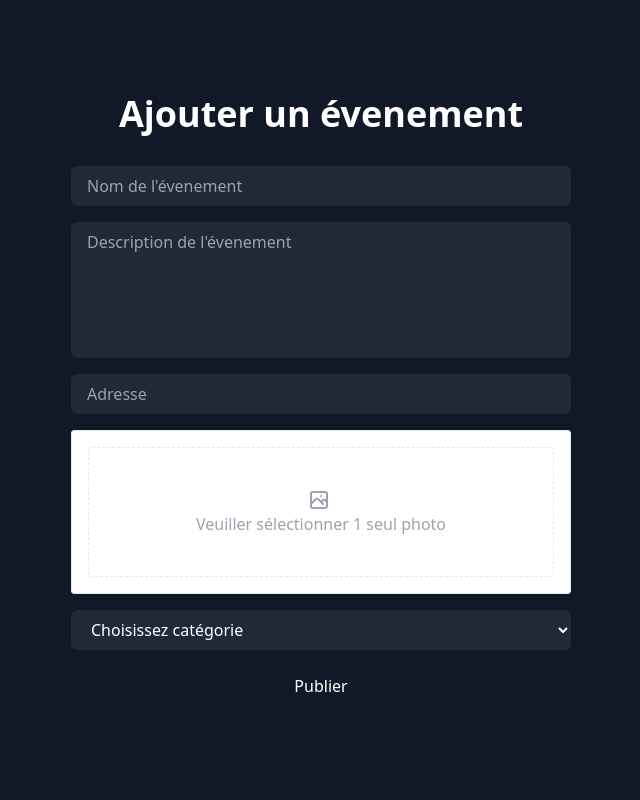
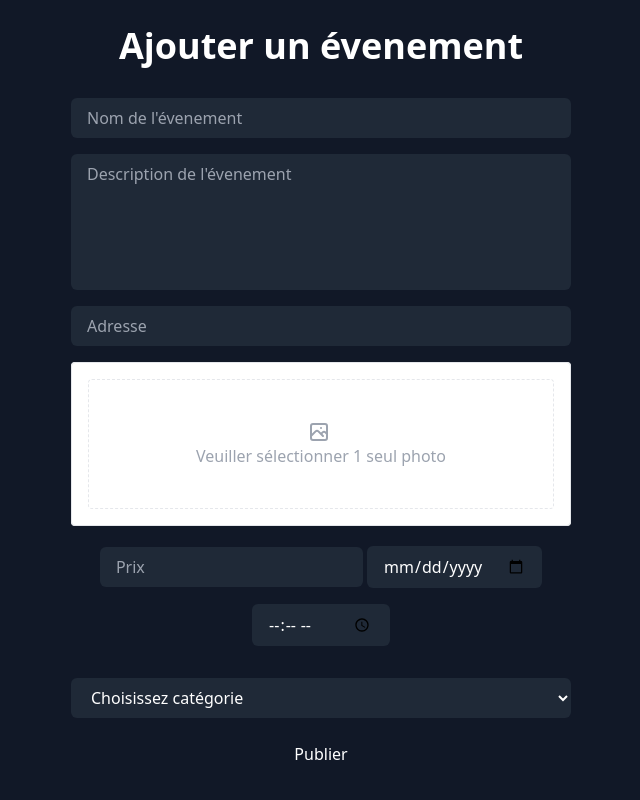
Before and after one commit to maxousql/bde_platform, a PHP site: template src/views/includes/add_events.php in a window 1280 px wide. Shown: the whole page, without its empty margins (319-959 px from the left). Run offline with PHP 8.4, Linux system fonts and the light colour scheme; the template is opened without the code that fills it: most values are stand-ins (such as "Sample title", 1, 10 or a date in 2020).

Commit message:
ajout de la date et du prix pour un event

```diff
--- a/src/views/includes/add_events.php
+++ b/src/views/includes/add_events.php
@@ -11,7 +11,7 @@
 
 <?php
 $DB_HOST = '127.0.0.1';
-$DB_NAME = 'bde_plateform';
+$DB_NAME = 'bde_platform';
 $DB_CHARSET = 'utf8mb4';
 $DB_USER = 'root';
 $DB_PASSWORD = '';
@@ -26,16 +26,24 @@
     $adresse = $_POST['adresse'];
     $photo_Event = $_POST['photo_Event'];
     $id_categorie = $_POST['id_categorie'];
+    $date_evenement = $_POST['date_evenement'];
+    $heure_evenement = $_POST['heure_evenement'];
+    $prix = $_POST['prix'];
+
+    // Combinez la date et l'heure dans un format de date MySQL
+    $date_event = $date_evenement . ' ' . $heure_evenement;
 
 
     try {
-        $stmt = $db->prepare("INSERT INTO event (nom_event, description_event, adresse, photo_Event, id_categorie) VALUES (:nom_event, :description_event, :adresse, :photo_Event, :id_categorie)");
+        $stmt = $db->prepare("INSERT INTO event (nom_event, description_event, adresse, photo_Event, prix, date_event, id_categorie) VALUES (:nom_event, :description_event, :adresse, :photo_Event, :prix, :date_event, :id_categorie)");
 
         $stmt->bindParam(':nom_event', $nom_event);
         $stmt->bindParam(':description_event', $description_event);
         $stmt->bindParam(':adresse', $adresse);
         $stmt->bindParam(':photo_Event', $photo_Event);
         $stmt->bindParam(':id_categorie', $id_categorie);
+        $stmt->bindParam(':date_event', $date_event);
+        $stmt->bindParam(':prix', $prix);
 
         // Exécuter la requête
         $stmt->execute();
@@ -179,6 +187,11 @@
                         };
                     }
                 </script>
+                <div style="padding-top: 20px; ">
+                    <input type="number" step="0.01" name="prix" placeholder="Prix" class="py-2 px-4 bg-gray-800 text-white rounded-md focus:outline-none mb-4" required />
+                    <input type="date" name="date_evenement" class="py-2 px-4 bg-gray-800 text-white rounded-md focus:outline-none mb-4" required />
+                    <input type="time" name="heure_evenement" class="py-2 px-4 bg-gray-800 text-white rounded-md focus:outline-none mb-4" required />
+                </div>
                 <select name="id_categorie" autocomplete="country-name" class="py-2 px-4 bg-gray-800 text-white rounded-md focus:outline-none mb-4 resize-none w-full" style="border-top-width: 0px; margin-top: 16px;"">
                     <option value="" disabled selected>Choisissez catégorie</option>
                         <?php foreach ($data as $row) : ?>
```
